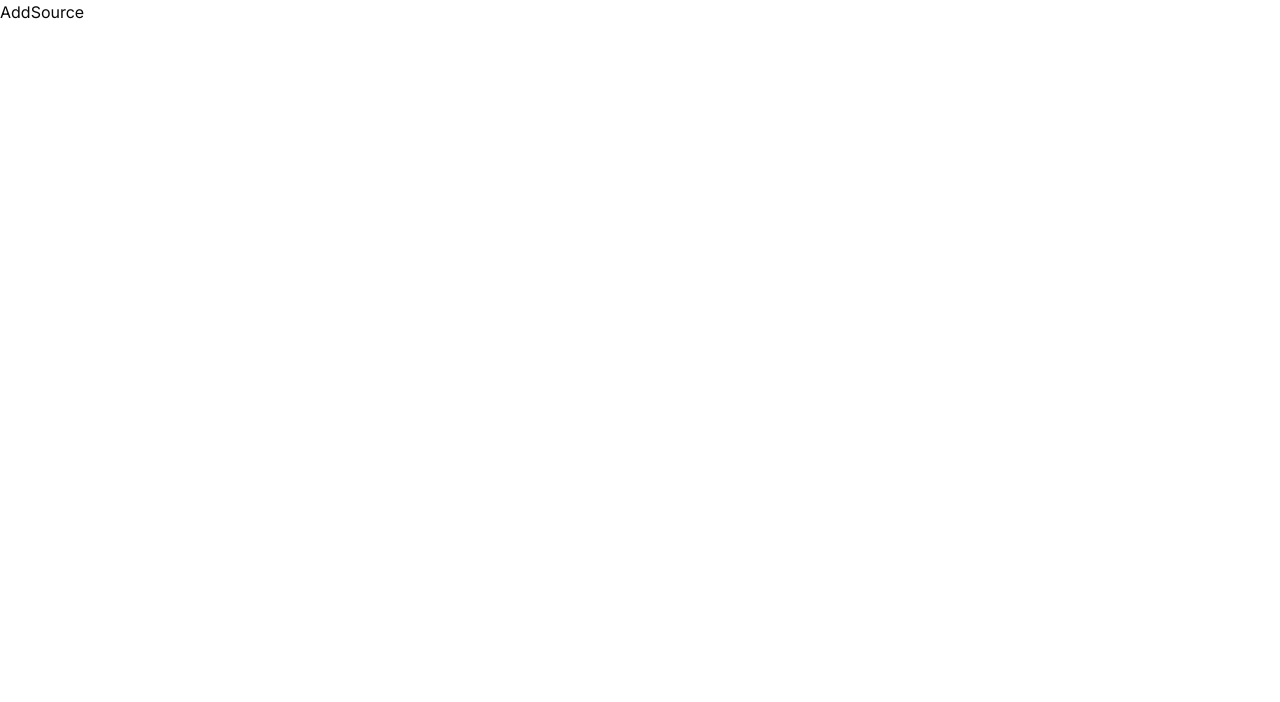
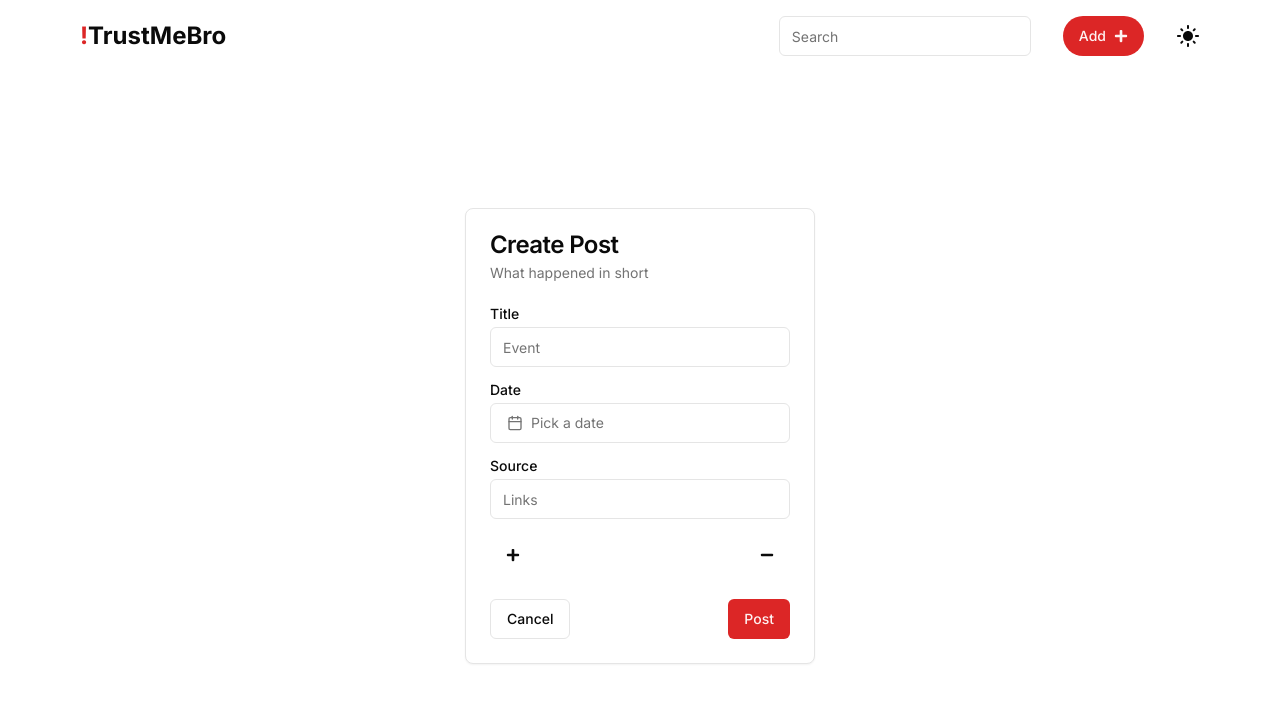
Before and after one commit to potato-lulw/trust-me-bro, a Next.js app: page /add in a window 1280 px wide. Shown: the top 702 px of the page. Built offline with nearby package versions, Linux system fonts and the light colour scheme.

Commit message:
Added card to create posts

```diff
--- a/app/add/page.jsx
+++ b/app/add/page.jsx
@@ -1,9 +1,91 @@
-import React from 'react'
+"use client";
+import React, { useState } from "react";
+import { Button } from "@/components/ui/button";
+import {
+  Card,
+  CardContent,
+  CardDescription,
+  CardFooter,
+  CardHeader,
+  CardTitle,
+} from "@/components/ui/card";
+import { Input } from "@/components/ui/input";
+import { Label } from "@/components/ui/label";
+import { DatePosted } from "@/components/datePosted";
+import { FaMinus, FaPlus } from "react-icons/fa";
+import Link from "next/link";
 
 const AddSource = () => {
+  const [links, setLinks] = useState([""]);
+  const [date, setDate] = useState(null);
+
+  const handleAddClick = () => {
+    setLinks([...links, ""]);
+  };
+
+  const handleDeleteClick = () => {
+    const newLinks = [...links];
+    if (newLinks.length > 1) {
+      newLinks.pop();
+    }
+    setLinks(newLinks);
+  };
+
+  const handleLinkChange = (index, event) => {
+    const newLinks = [...links];
+    newLinks[index] = event.target.value;
+    setLinks(newLinks);
+  };
+
   return (
-    <div>AddSource</div>
-  )
-}
+    <div className="flex flex-1 justify-center items-center">
+      <Card className="w-[350px]">
+        <CardHeader>
+          <CardTitle>Create Post</CardTitle>
+          <CardDescription>What happened in short</CardDescription>
+        </CardHeader>
+        <CardContent>
+          <form>
+            <div className="grid w-full items-center gap-4">
+              <div className="flex flex-col space-y-1.5">
+                <Label htmlFor="name">Title</Label>
+                <Input id="name" placeholder="Event" />
+              </div>
+              <div className="flex flex-col space-y-1.5">
+                <Label htmlFor="framework">Date</Label>
+                <DatePosted date={date} onDateChange={setDate} />
+              </div>
+              <div className="flex flex-col space-y-1.5">
+                <Label htmlFor="framework">Source</Label>
+                {links.map((link, index) => (
+                  <Input
+                    key={index}
+                    id={`link-${index}`}
+                    placeholder="Links"
+                    value={link}
+                    onChange={(event) => handleLinkChange(index, event)}
+                    className="mb-2"
+                  />
+                ))}
+              </div>
+              <div className="flex justify-between">
+                <Button variant="ghost" type="button" onClick={handleAddClick}>
+                  <FaPlus />
+                </Button>
+                <Button variant="ghost" type="button" onClick={handleDeleteClick}>
+                  <FaMinus />
+                </Button>
+              </div>
+            </div>
+          </form>
+        </CardContent>
+        <CardFooter className="flex justify-between">
+          <Button variant="outline"><Link href={"/"}>Cancel</Link></Button>
+          <Button>Post</Button>
+        </CardFooter>
+      </Card>
+    </div>
+  );
+};
 
-export default AddSource
+export default AddSource;
--- a/app/layout.jsx
+++ b/app/layout.jsx
@@ -1,6 +1,7 @@
 import { Inter } from "next/font/google";
 import "./globals.css";
 import { ThemeProvider } from "@/components/themeProvider";
+import Header from "@/components/header";
 
 const inter = Inter({ subsets: ["latin"] });
 
@@ -14,9 +15,10 @@ export default function RootLayout({ children }) {
     <html lang="en" suppressHydrationWarning>
 
 
-      <body className={inter.className}>
+      <body className={`${inter.className}  min-h-screen flex flex-col` }>
         <ThemeProvider attribute="class" defaultTheme="system" enableSystem>
-          {children}
+          <Header/>
+          <div className="flex-1 flex flex-col">{children}</div>
         </ThemeProvider>
       </body>
 
--- a/app/page.jsx
+++ b/app/page.jsx
@@ -3,8 +3,8 @@ import Header from "../components/header";
 
 export default function Home() {
   return (
-    <main className="flex min-h-screen flex-col items-center justify-between ">
-      <Header/>
+    <main className="flex flex-col  items-center  justify-between ">
+       hi
     </main>
   );
 }
--- /dev/null
+++ b/components/datePosted.jsx
@@ -0,0 +1,41 @@
+"use client";
+
+import * as React from "react";
+import { format } from "date-fns";
+import { Calendar as CalendarIcon } from "lucide-react";
+
+import { cn } from "@/lib/utils";
+import { Button } from "@/components/ui/button";
+import { Calendar } from "@/components/ui/calendar";
+import {
+  Popover,
+  PopoverContent,
+  PopoverTrigger,
+} from "@/components/ui/popover";
+
+export function DatePosted({ date, onDateChange }) {
+  return (
+    <Popover className="w-full">
+      <PopoverTrigger asChild>
+        <Button
+          variant={"outline"}
+          className={cn(
+            "justify-start text-left font-normal",
+            !date && "text-muted-foreground"
+          )}
+        >
+          <CalendarIcon className="mr-2 h-4 w-4" />
+          {date ? format(date, "PPP") : <span>Pick a date</span>}
+        </Button>
+      </PopoverTrigger>
+      <PopoverContent className="w-auto p-0">
+        <Calendar
+          mode="single"
+          selected={date}
+          onSelect={onDateChange}
+          initialFocus
+        />
+      </PopoverContent>
+    </Popover>
+  );
+}
--- /dev/null
+++ b/components/ui/calendar.jsx
@@ -0,0 +1,62 @@
+"use client";
+import * as React from "react"
+import { ChevronLeft, ChevronRight } from "lucide-react"
+import { DayPicker } from "react-day-picker"
+
+import { cn } from "@/lib/utils"
+import { buttonVariants } from "@/components/ui/button"
+
+function Calendar({
+  className,
+  classNames,
+  showOutsideDays = true,
+  ...props
+}) {
+  return (
+    (<DayPicker
+      showOutsideDays={showOutsideDays}
+      className={cn("p-3", className)}
+      classNames={{
+        months: "flex flex-col sm:flex-row space-y-4 sm:space-x-4 sm:space-y-0",
+        month: "space-y-4",
+        caption: "flex justify-center pt-1 relative items-center",
+        caption_label: "text-sm font-medium",
+        nav: "space-x-1 flex items-center",
+        nav_button: cn(
+          buttonVariants({ variant: "outline" }),
+          "h-7 w-7 bg-transparent p-0 opacity-50 hover:opacity-100"
+        ),
+        nav_button_previous: "absolute left-1",
+        nav_button_next: "absolute right-1",
+        table: "w-full border-collapse space-y-1",
+        head_row: "flex",
+        head_cell:
+          "text-muted-foreground rounded-md w-9 font-normal text-[0.8rem]",
+        row: "flex w-full mt-2",
+        cell: "h-9 w-9 text-center text-sm p-0 relative [&:has([aria-selected].day-range-end)]:rounded-r-md [&:has([aria-selected].day-outside)]:bg-accent/50 [&:has([aria-selected])]:bg-accent first:[&:has([aria-selected])]:rounded-l-md last:[&:has([aria-selected])]:rounded-r-md focus-within:relative focus-within:z-20",
+        day: cn(
+          buttonVariants({ variant: "ghost" }),
+          "h-9 w-9 p-0 font-normal aria-selected:opacity-100"
+        ),
+        day_range_end: "day-range-end",
+        day_selected:
+          "bg-primary text-primary-foreground hover:bg-primary hover:text-primary-foreground focus:bg-primary focus:text-primary-foreground",
+        day_today: "bg-accent text-accent-foreground",
+        day_outside:
+          "day-outside text-muted-foreground opacity-50 aria-selected:bg-accent/50 aria-selected:text-muted-foreground aria-selected:opacity-30",
+        day_disabled: "text-muted-foreground opacity-50",
+        day_range_middle:
+          "aria-selected:bg-accent aria-selected:text-accent-foreground",
+        day_hidden: "invisible",
+        ...classNames,
+      }}
+      components={{
+        IconLeft: ({ ...props }) => <ChevronLeft className="h-4 w-4" />,
+        IconRight: ({ ...props }) => <ChevronRight className="h-4 w-4" />,
+      }}
+      {...props} />)
+  );
+}
+Calendar.displayName = "Calendar"
+
+export { Calendar }
--- /dev/null
+++ b/components/ui/card.jsx
@@ -0,0 +1,50 @@
+import * as React from "react"
+
+import { cn } from "@/lib/utils"
+
+const Card = React.forwardRef(({ className, ...props }, ref) => (
+  <div
+    ref={ref}
+    className={cn("rounded-lg border bg-card text-card-foreground shadow-sm", className)}
+    {...props} />
+))
+Card.displayName = "Card"
+
+const CardHeader = React.forwardRef(({ className, ...props }, ref) => (
+  <div
+    ref={ref}
+    className={cn("flex flex-col space-y-1.5 p-6", className)}
+    {...props} />
+))
+CardHeader.displayName = "CardHeader"
+
+const CardTitle = React.forwardRef(({ className, ...props }, ref) => (
+  <h3
+    ref={ref}
+    className={cn("text-2xl font-semibold leading-none tracking-tight", className)}
+    {...props} />
+))
+CardTitle.displayName = "CardTitle"
+
+const CardDescription = React.forwardRef(({ className, ...props }, ref) => (
+  <p
+    ref={ref}
+    className={cn("text-sm text-muted-foreground", className)}
+    {...props} />
+))
+CardDescription.displayName = "CardDescription"
+
+const CardContent = React.forwardRef(({ className, ...props }, ref) => (
+  <div ref={ref} className={cn("p-6 pt-0", className)} {...props} />
+))
+CardContent.displayName = "CardContent"
+
+const CardFooter = React.forwardRef(({ className, ...props }, ref) => (
+  <div
+    ref={ref}
+    className={cn("flex items-center p-6 pt-0", className)}
+    {...props} />
+))
+CardFooter.displayName = "CardFooter"
+
+export { Card, CardHeader, CardFooter, CardTitle, CardDescription, CardContent }
--- /dev/null
+++ b/components/ui/label.jsx
@@ -0,0 +1,18 @@
+"use client"
+
+import * as React from "react"
+import * as LabelPrimitive from "@radix-ui/react-label"
+import { cva } from "class-variance-authority";
+
+import { cn } from "@/lib/utils"
+
+const labelVariants = cva(
+  "text-sm font-medium leading-none peer-disabled:cursor-not-allowed peer-disabled:opacity-70"
+)
+
+const Label = React.forwardRef(({ className, ...props }, ref) => (
+  <LabelPrimitive.Root ref={ref} className={cn(labelVariants(), className)} {...props} />
+))
+Label.displayName = LabelPrimitive.Root.displayName
+
+export { Label }
--- /dev/null
+++ b/components/ui/popover.jsx
@@ -0,0 +1,27 @@
+"use client"
+
+import * as React from "react"
+import * as PopoverPrimitive from "@radix-ui/react-popover"
+
+import { cn } from "@/lib/utils"
+
+const Popover = PopoverPrimitive.Root
+
+const PopoverTrigger = PopoverPrimitive.Trigger
+
+const PopoverContent = React.forwardRef(({ className, align = "center", sideOffset = 4, ...props }, ref) => (
+  <PopoverPrimitive.Portal>
+    <PopoverPrimitive.Content
+      ref={ref}
+      align={align}
+      sideOffset={sideOffset}
+      className={cn(
+        "z-50 w-72 rounded-md border bg-popover p-4 text-popover-foreground shadow-md outline-none data-[state=open]:animate-in data-[state=closed]:animate-out data-[state=closed]:fade-out-0 data-[state=open]:fade-in-0 data-[state=closed]:zoom-out-95 data-[state=open]:zoom-in-95 data-[side=bottom]:slide-in-from-top-2 data-[side=left]:slide-in-from-right-2 data-[side=right]:slide-in-from-left-2 data-[side=top]:slide-in-from-bottom-2",
+        className
+      )}
+      {...props} />
+  </PopoverPrimitive.Portal>
+))
+PopoverContent.displayName = PopoverPrimitive.Content.displayName
+
+export { Popover, PopoverTrigger, PopoverContent }
```
Also changed, not shown: package.json (+6 -1 lines), 1 other file (tests, documents, lock files or other folders).
